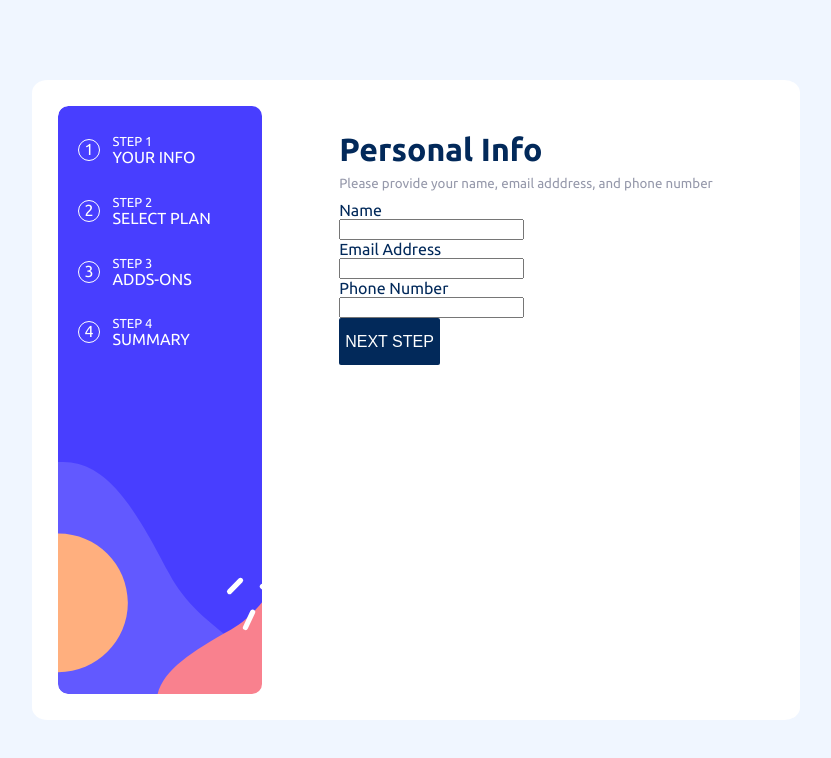
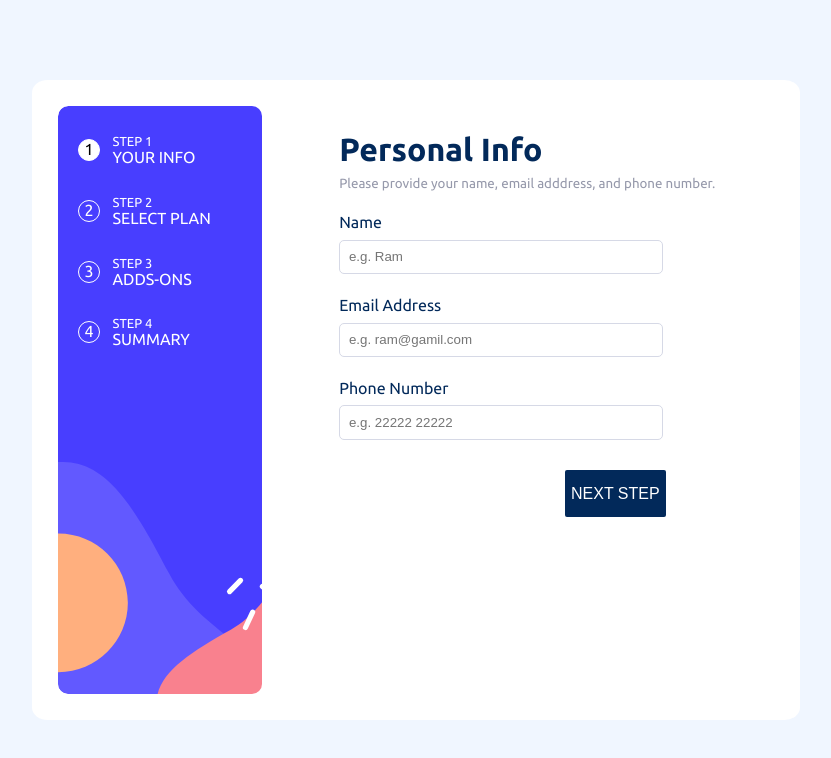
Before and after one commit to Ravinandanhv-hub/multi-step-form, a React (Vite) app: page / in a window 1280 px wide. Shown: the top 758 px of the page, without its empty margins (224-1055 px from the left). Built offline with nearby package versions, Linux system fonts and the light colour scheme.

Commit message:
step 1 complete

```diff
--- a/src/App.jsx
+++ b/src/App.jsx
@@ -18,7 +18,7 @@ function App() {
         }
       </div>
       <div className='content'>
-        <Content/>
+        <Content stepCount={stepCount}/>
       </div>
     </div>
   )
--- a/src/components/Step.css
+++ b/src/components/Step.css
@@ -12,4 +12,8 @@
     height: 20px;
     margin-right: 8%;
     text-align: center;
+    &.selected {
+        color: #000;
+        background-color: var(--white);
+    }
 }
--- a/src/components/Step.jsx
+++ b/src/components/Step.jsx
@@ -5,7 +5,7 @@ import '../assets/styles/button.scss'
 function Step(props) {
   return (
     <div className='step'>
-        <div className='bubble'>{props.index + 1}</div>
+        <div className={props.index === props.stepCount ? 'bubble selected' : 'bubble'}>{props.index + 1}</div>
         <div><div style={{fontSize: 'small'}}>STEP {props.index + 1}</div><div>{props.stepName}</div></div>
     </div>
   )
--- a/src/components/content/Content.css
+++ b/src/components/content/Content.css
@@ -3,3 +3,13 @@
     margin-top: 5%;
     color: var(--marine-blue);
 }
+
+.form-control {
+    margin-top: 5%;
+}
+
+.ui-btn-primary {
+    margin-top: 7%;
+    float: right;
+    margin-right: 25%;
+}
--- a/src/components/content/components/Step1.jsx
+++ b/src/components/content/components/Step1.jsx
@@ -1,27 +1,34 @@
 import React from 'react'
+import { useForm } from 'react-hook-form'
 
 export default function Step1() {
-  return (
+    const  {register, handleSubmit, formState: { errors }} = useForm();
+
+    const onSubmit = (data) => {
+        console.log(data);
+    }
+
+    return (
     <>
         <h1 style={{marginBottom: '5px'}}>Personal Info</h1>
-        <small style={{color: 'var(--cool-gray)'}}>Please provide your name, email adddress, and phone number</small>
+        <small style={{color: 'var(--cool-gray)'}}>Please provide your name, email adddress, and phone number.</small>
         <div style={{marginTop: '10px'}}>
-            <form className='form'>
-                <div>
+            <form className='form' onSubmit={handleSubmit(onSubmit)}>
+                <div className='form-control'>
                     <label>Name</label>
-                    <input></input>
+                    <input style={errors?.name ? {borderColor : 'var(--strawberry-red) !important'} : {}} placeholder='e.g. Ram' {...register('name', {required: 'Name is required'})}></input>
                 </div>
-                <div>
+                <div className='form-control'>
                     <label>Email Address</label>
-                    <input></input>
+                    <input style={errors?.name ? {borderColor : 'var(--strawberry-red) !important'} : {}} placeholder='e.g. ram@gamil.com' {...register('email', {required: 'Email is required', pattern:/^([a-zA-Z0-9_\.\-])+\@(([a-zA-Z0-9\-])+\.)+([a-zA-Z0-9]{2,4})+$/})}></input>
                 </div>
-                <div>
+                <div className='form-control'>
                     <label>Phone Number</label>
-                    <input></input>
+                    <input style={errors?.name ? {borderColor : 'var(--strawberry-red) !important'} : {}} placeholder='e.g. 22222 22222' {...register('phone', {required: 'Phone Number Required', pattern: /^[()+-.s0-9][^\r\na-zA-Z]{0,49}$/ })}></input>
                 </div>
-                <button className='ui-btn-primary'>Next Step</button>
+                <button className='ui-btn-primary' type='submit'>Next Step</button>
             </form>
         </div>
     </>
-  )
+    )
 }
--- a/src/index.css
+++ b/src/index.css
@@ -55,4 +55,9 @@ p {
 
 input {
   display: block;
+  width: 70%;
+  padding: 2%;
+  border-radius: 5px;
+  margin-top: 2%;
+  border: 1px solid var(--light-gray);
 }
```
